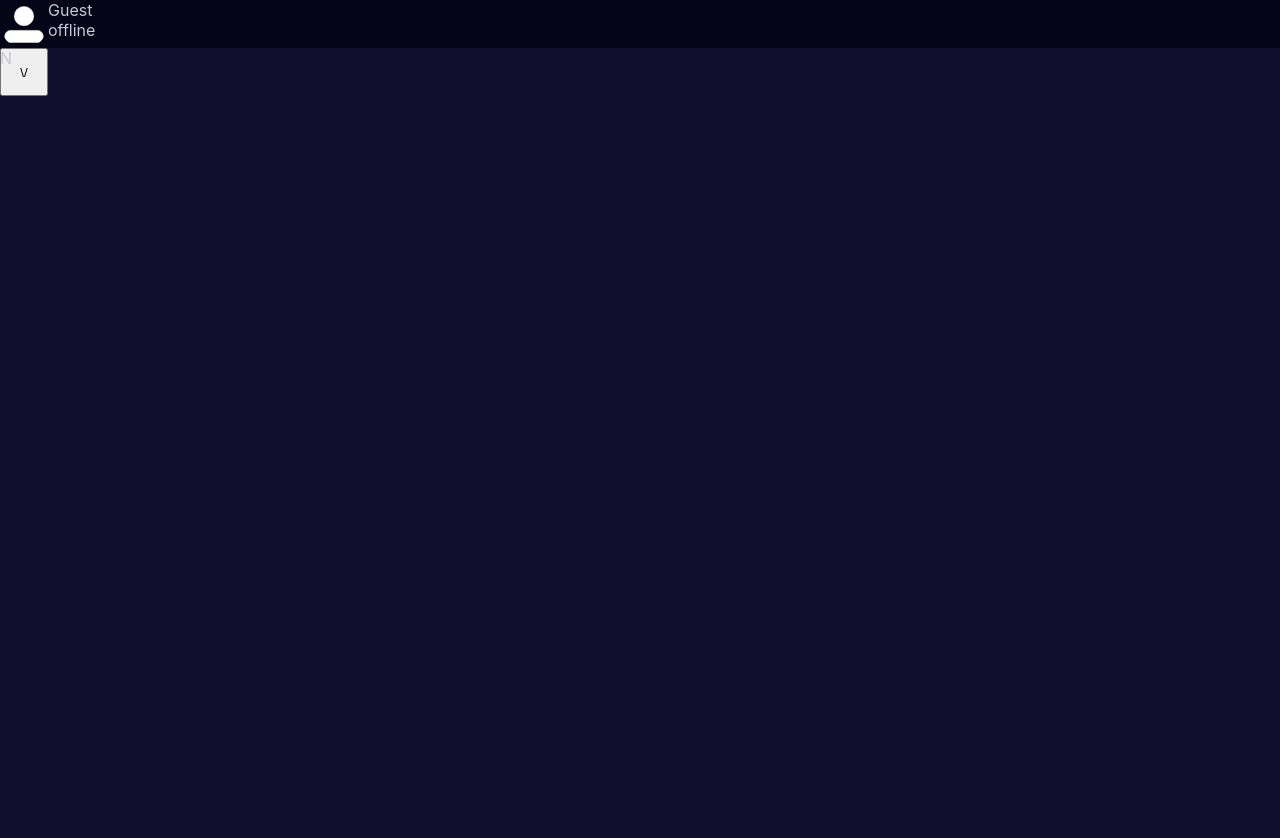
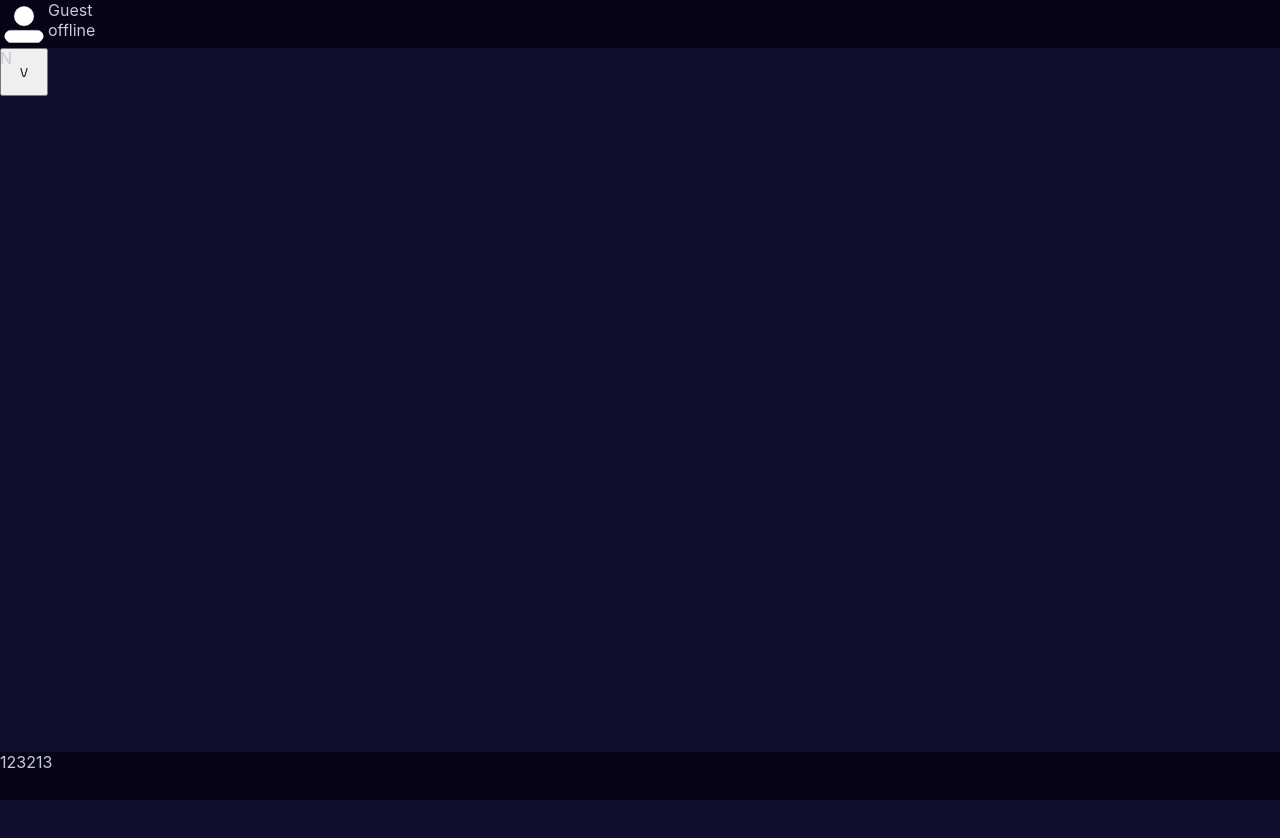
Before and after one commit to andsimon3/tittle.com, a React (Create React App) app: page / in a window 1280 px wide. Shown: the top 838 px of the page. Built offline with nearby package versions, Linux system fonts and the light colour scheme.

Commit message:
Update App.css

```diff
--- a/src/src/css/App.css
+++ b/src/src/css/App.css
@@ -6,7 +6,7 @@
   top: 0;
   left: 0;
 }
-#MenuUp{
+#MenuDown{
   background-color: #050517;
   position: sticky;
   width: 100%;
```
